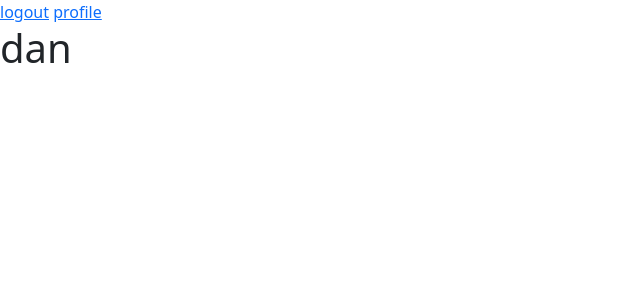
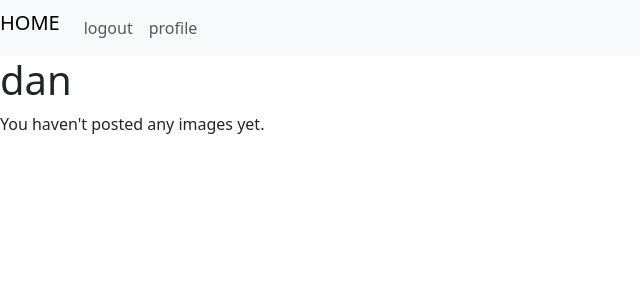
Before and after one commit to Siigull/Phordle, a Django app: page /user/profile/ in a window 1280 px wide. Shown: the top 300 px of the page, without its empty margins (0-640 px from the left). Run offline with Django 4.2, Linux system fonts and the light colour scheme; a user stored in the database is signed in; data that the repository does not hold is empty; some libraries are stand-ins or nearby versions.

Commit message:
added navbar

```diff
--- a/Phordle/feed/urls.py
+++ b/Phordle/feed/urls.py
@@ -3,4 +3,4 @@ from django.urls import path
 from . import views
 
 app_name = "feed"
-urlpatterns = [ path("", views.FeedView.as_view(), name="feed")]
+urlpatterns = [ path("", views.FeedView.as_view(), name='feed')]
--- a/Phordle/templates/base.html
+++ b/Phordle/templates/base.html
@@ -7,12 +7,28 @@
     <!-- Common meta tags, styles, etc. -->
 </head>
 <body>
-    {% if request.user.is_authenticated %}
-        <a href="{% url 'logout' %}">logout</a>
-        <a href="{% url 'profile' %}">profile</a>
-    {% else %}
-        <a href="{% url 'login' %}">login</a>
-    {% endif %}
+    <nav class="navbar navbar-expand-md navbar-light bg-light">
+        <ul class="navbar-nav mr-auto">
+            <li class='nav-item'>
+                <a class="navbar-brand" href="{% url 'feed:feed' %}">
+                    HOME
+                </a>
+            </li>
+
+            {% if request.user.is_authenticated %}
+                <li class='nav-item'>
+                    <a class='nav-link' href="{% url 'logout' %}">logout</a>
+                </li>
+                <li class='nav-item'>
+                    <a class='nav-link' href="{% url 'profile' %}">profile</a>
+                </li>
+            {% else %}
+                <li class='nav-item'>
+                    <a class='nav-link' href="{% url 'login' %}">login</a>
+                </li>
+            {% endif %}
+        </ul>
+    </nav>
     <!-- Common header, navigation, etc. -->
 
     {% block content %}
--- a/Phordle/user/templates/user/profile.html
+++ b/Phordle/user/templates/user/profile.html
@@ -4,13 +4,15 @@
     {% if request.user.is_authenticated %}
         <h1> {{request.user.get_username }} </h1>
         {% if user_profile_images %}
-        <ul>
-            {% for image in user_profile_images %}
+            <ul>
+                {% for image in user_profile_images %}
 
-            <img alt="" src="{{ image.image.url }}">
+                <img alt="" src="{{ image.image.url }}">
 
-            {% endfor %}
-        </ul>
+                {% endfor %}
+            </ul>
+        {% else %}
+            <p> You haven't posted any images yet. </p>
         {% endif %}
     {% else %}
         <p>Not logged in</p>
```
Also changed, not shown: Phordle/db.sqlite3.
